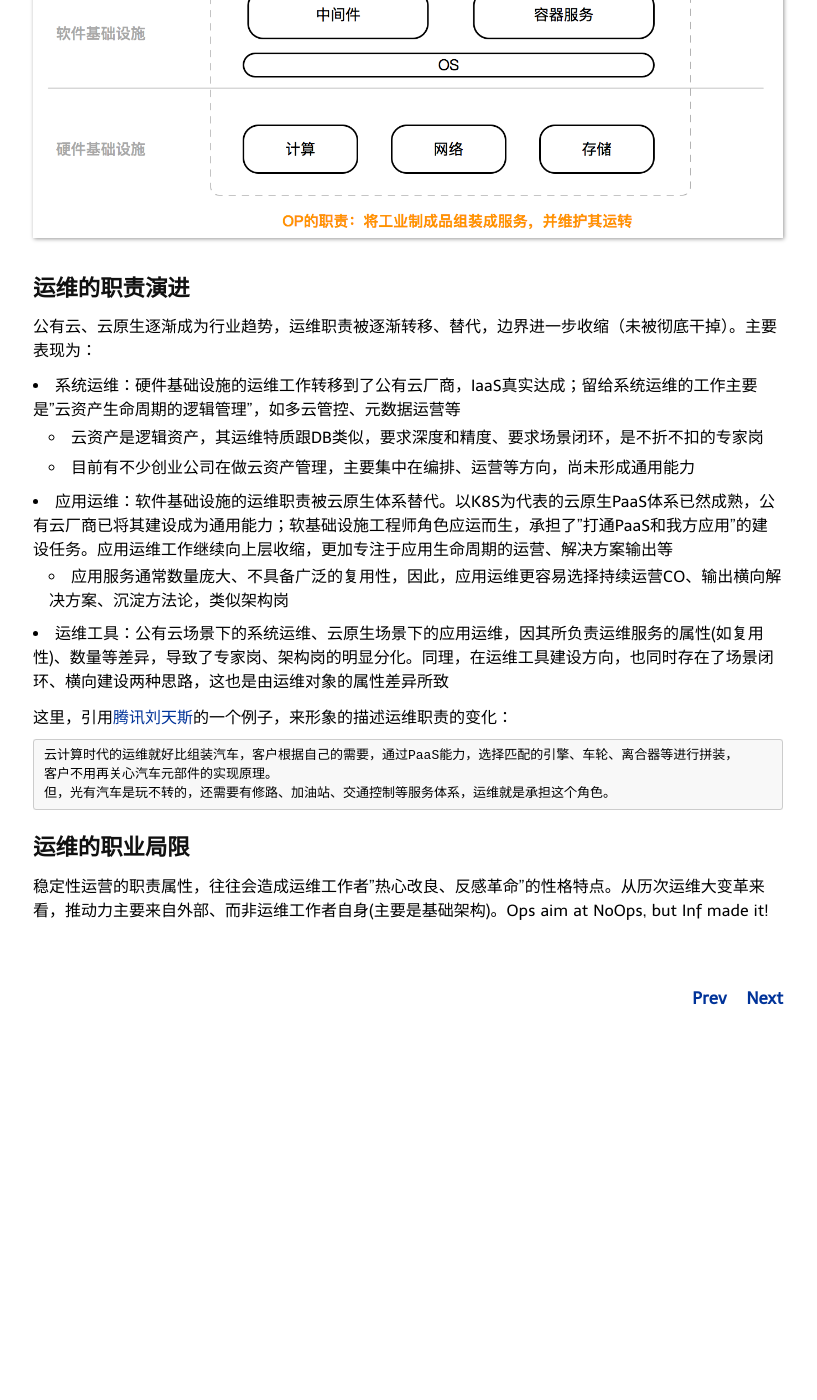
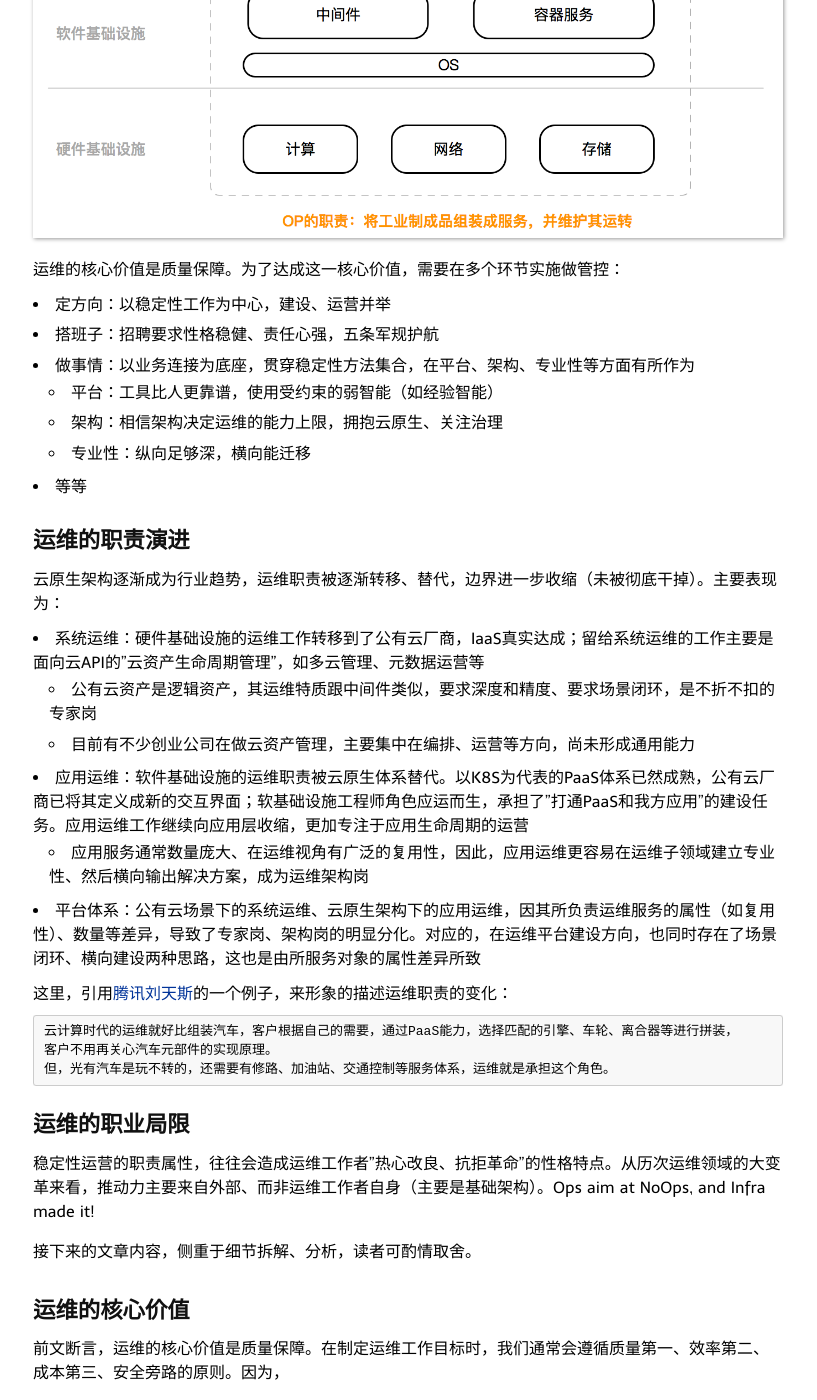
Before and after one commit to niean/niean.github.io, a Jekyll site: the page built from _posts/2020-01-25-op-model.markdown, in a window 1280 px wide and 1400 px high, scrolled down 562 px. Shown: the whole window, without its empty margins (232-1049 px from the left). Built offline with Jekyll 4.4.1, drawn with Linux system fonts in a browser that asks for light colours; comment, search, counter and statistics services are not loaded; before the commit the page ends 1602 px from its top, so only the background shows below that; some of the changed text lies outside the part shown.

Commit message:
update op-model

````diff
--- a/_posts/2020-01-25-op-model.markdown
+++ b/_posts/2020-01-25-op-model.markdown
@@ -10,19 +10,30 @@
 本文主要讨论了运维职责模型、职责演进、职业局限等问题。
 
 ## 运维的职责模型
-OP职责: 将工业制成品组装为服务，并维护其运转。工业制成品，包括硬件基础设施、软件基础设施、业务代码等。服务持续运营(CO)占据了运维工作者的主要精力，要求达成效率、质量、成本（多快、好、省）等多维度的目标。在CO的过程中，运维工作者通常遵循了解现状、发现问题、提升认知、制定规范、建立流程、建设工具的行为范式。
+运维的职责: 将工业制成品组装为服务，并维护其正常运转。工业制成品，包括硬件基础设施IaaS、软件基础设施PaaS、业务代码SaaS等。云原生架构下，维护服务正常运转（持续运营CO）是运维的主要工作，要求达成质量、效率、成本、安全等多维度的目标（多快好省）。在CO的过程中，运维工作者通常遵循了解现状、发现问题、提升认知、制定规范、建立流程、建设平台、经验决策、智能决策的行为范式。
 
 ![page.png](https://raw.githubusercontent.com/niean/niean.github.io/master/images/20200125/op-model.png)
 
+运维的核心价值是质量保障。为了达成这一核心价值，需要在多个环节实施做管控：
+
+- 定方向：以稳定性工作为中心，建设、运营并举
+- 搭班子：招聘要求性格稳健、责任心强，五条军规护航
+- 做事情：以业务连接为底座，贯穿稳定性方法集合，在平台、架构、专业性等方面有所作为
+    - 平台：工具比人更靠谱，使用受约束的弱智能（如经验智能）
+    - 架构：相信架构决定运维的能力上限，拥抱云原生、关注治理
+    - 专业性：纵向足够深，横向能迁移
+- 等等
+
+
 ## 运维的职责演进
-公有云、云原生逐渐成为行业趋势，运维职责被逐渐转移、替代，边界进一步收缩（未被彻底干掉）。主要表现为：
+云原生架构逐渐成为行业趋势，运维职责被逐渐转移、替代，边界进一步收缩（未被彻底干掉）。主要表现为：
 
-- 系统运维：硬件基础设施的运维工作转移到了公有云厂商，IaaS真实达成；留给系统运维的工作主要是"云资产生命周期的逻辑管理"，如多云管控、元数据运营等
-    - 云资产是逻辑资产，其运维特质跟DB类似，要求深度和精度、要求场景闭环，是不折不扣的专家岗
+- 系统运维：硬件基础设施的运维工作转移到了公有云厂商，IaaS真实达成；留给系统运维的工作主要是面向云API的"云资产生命周期管理"，如多云管理、元数据运营等
+    - 公有云资产是逻辑资产，其运维特质跟中间件类似，要求深度和精度、要求场景闭环，是不折不扣的专家岗
     - 目前有不少创业公司在做云资产管理，主要集中在编排、运营等方向，尚未形成通用能力
-- 应用运维：软件基础设施的运维职责被云原生体系替代。以K8S为代表的云原生PaaS体系已然成熟，公有云厂商已将其建设成为通用能力；软基础设施工程师角色应运而生，承担了"打通PaaS和我方应用"的建设任务。应用运维工作继续向上层收缩，更加专注于应用生命周期的运营、解决方案输出等
-    - 应用服务通常数量庞大、不具备广泛的复用性，因此，应用运维更容易选择持续运营CO、输出横向解决方案、沉淀方法论，类似架构岗
-- 运维工具：公有云场景下的系统运维、云原生场景下的应用运维，因其所负责运维服务的属性(如复用性)、数量等差异，导致了专家岗、架构岗的明显分化。同理，在运维工具建设方向，也同时存在了场景闭环、横向建设两种思路，这也是由运维对象的属性差异所致
+- 应用运维：软件基础设施的运维职责被云原生体系替代。以K8S为代表的PaaS体系已然成熟，公有云厂商已将其定义成新的交互界面；软基础设施工程师角色应运而生，承担了"打通PaaS和我方应用"的建设任务。应用运维工作继续向应用层收缩，更加专注于应用生命周期的运营
+    - 应用服务通常数量庞大、在运维视角有广泛的复用性，因此，应用运维更容易在运维子领域建立专业性、然后横向输出解决方案，成为运维架构岗
+- 平台体系：公有云场景下的系统运维、云原生架构下的应用运维，因其所负责运维服务的属性（如复用性）、数量等差异，导致了专家岗、架构岗的明显分化。对应的，在运维平台建设方向，也同时存在了场景闭环、横向建设两种思路，这也是由所服务对象的属性差异所致
 
 这里，引用[腾讯刘天斯](https://mp.weixin.qq.com/s/_wwlN7GeF6VkmrK3q5__tw)的一个例子，来形象的描述运维职责的变化：
 
@@ -33,4 +44,18 @@
 ```
 
 ## 运维的职业局限
-稳定性运营的职责属性，往往会造成运维工作者"热心改良、反感革命"的性格特点。从历次运维大变革来看，推动力主要来自外部、而非运维工作者自身(主要是基础架构)。Ops aim at NoOps, but Inf made it!
+稳定性运营的职责属性，往往会造成运维工作者"热心改良、抗拒革命"的性格特点。从历次运维领域的大变革来看，推动力主要来自外部、而非运维工作者自身（主要是基础架构）。Ops aim at NoOps, and Infra made it!
+
+
+接下来的文章内容，侧重于细节拆解、分析，读者可酌情取舍。
+
+
+## 运维的核心价值
+前文断言，运维的核心价值是质量保障。在制定运维工作目标时，我们通常会遵循质量第一、效率第二、成本第三、安全旁路的原则。因为，
+
+- 效率：缺少全局影响力。运维角度的效率更偏重运维内部；而超出运维范围的效率，更多的是效能团队主R
+- 成本：受限于公司体量。中小公司通常是间歇性投入，有自己挖坑、自己填的嫌疑
+- 安全：重要性持续提升。受到国家层面的政策支撑，足够重要，通常由安全部门主R
+- 质量：具备全局重要性，又有持续投入的必要性，绝对契合运维的职业定位
+
+核心价值是筛选器，在资源有限时可以做为取舍依据，也可以管理团队边界、避免贪多失焦。每个领域都有扩展边界的冲动。目前能看到，运维也在向大数据决策、ToB化输出、基础架构(K8S)、质量管理、效能管理等方向扩展。领域的交叉，如果不能融合、创造出新领域，最后还是一场空。
````
